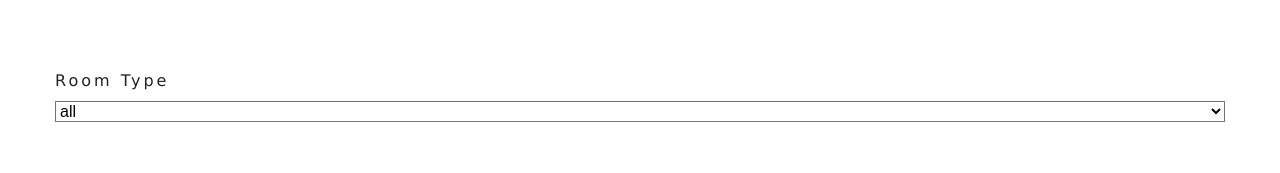
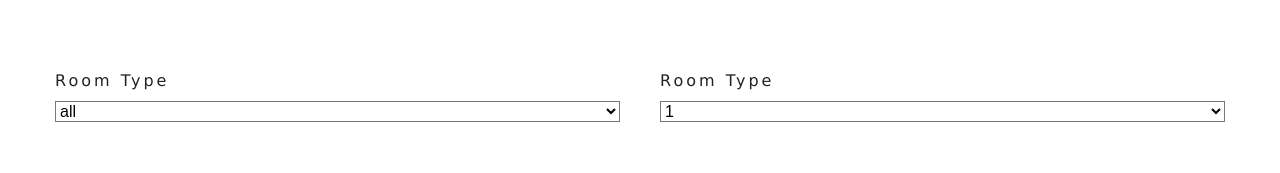
Before and after one commit to tilwanigaurav8/resort-reactjs, a React (Create React App) app: page /rooms in a window 1280 px wide. Shown: the part 682-855 px from the top of the page. Built offline with nearby package versions, Linux system fonts and the light colour scheme.

Commit message:
adding roomtype

```diff
--- a/src/components/RoomFilter.js
+++ b/src/components/RoomFilter.js
@@ -9,7 +9,7 @@ const getUnique=(items,value)=>{
 }
 const RoomFilter=({rooms})=>{
     const context=useContext(RoomContext);
-    const{handleChange,type,capacity,minPrice,maxPrice,minSize,maxSize,breakfast,pets}=context;
+    const {handleChange,type,capacity,minPrice,maxPrice,minSize,maxSize,breakfast,pets}=context;
     // get unique types
     let types=getUnique(rooms,'type');
     //add all
@@ -17,15 +17,28 @@ const RoomFilter=({rooms})=>{
     types=types.map((item,index)=>{
         return <option value={item} key={index}>{item}</option>
     });
-
+    let people=getUnique(rooms,'capacity');
+    people=people.map((item,index)=>{
+        return <option key={index} value={item}>{item}</option>
+    });
     return (
     <section className="filter-container">
         <Title title="search rooms" />
         <form className="filter-form">
             <div className="form-group">
                 <label htmlFor="type">Room type</label>
-                <select name="type" id="type" className="form-control" onChange={context.handleChange}>
+                <select name="type" id="type" className="form-control" onChange={handleChange}>
                     {types}
+                </select>
+            </div>
+
+            {/*for people capacity*/}
+
+            <div className="form-group">
+                <label htmlFor="capacity">Room type</label>
+                <select name="capacity" id="capacity"
+                value={capacity}className="form-control" onChange={handleChange}>
+                    {people}
                 </select>
             </div>
         </form>
```
